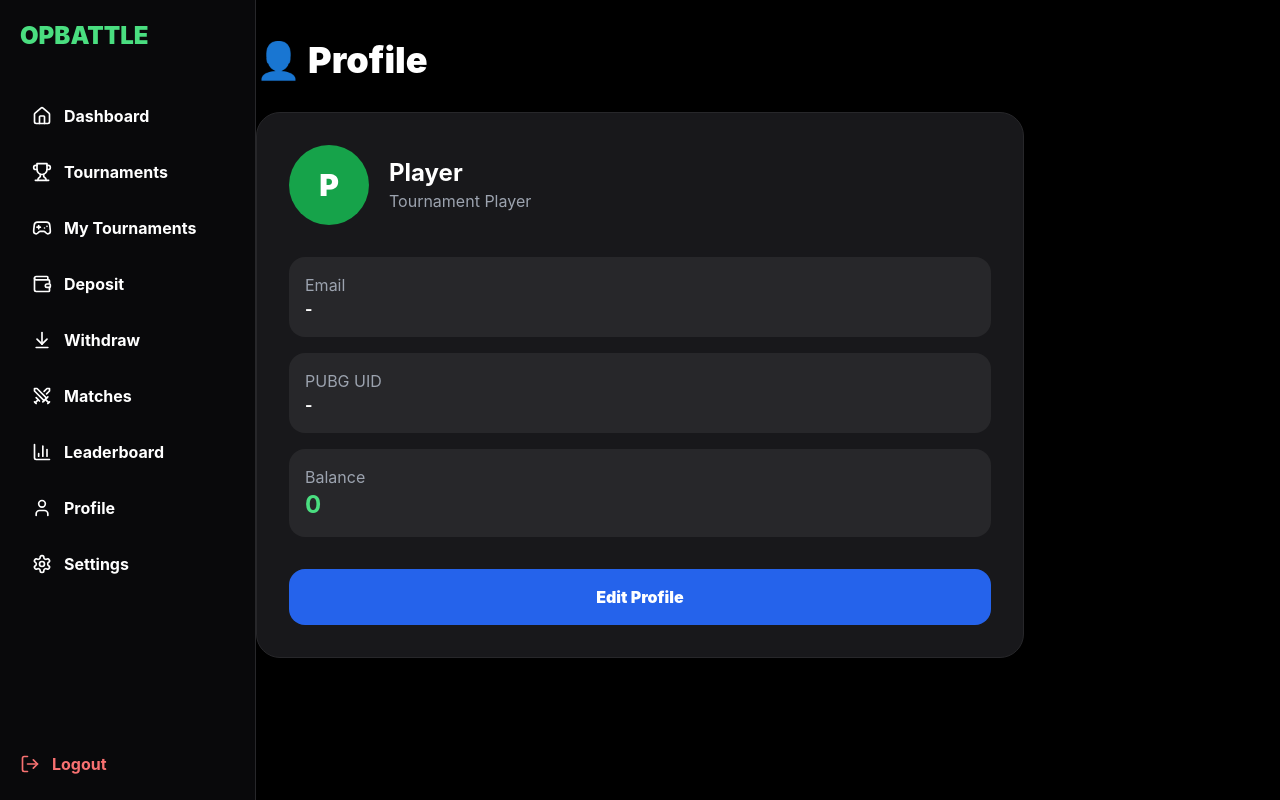
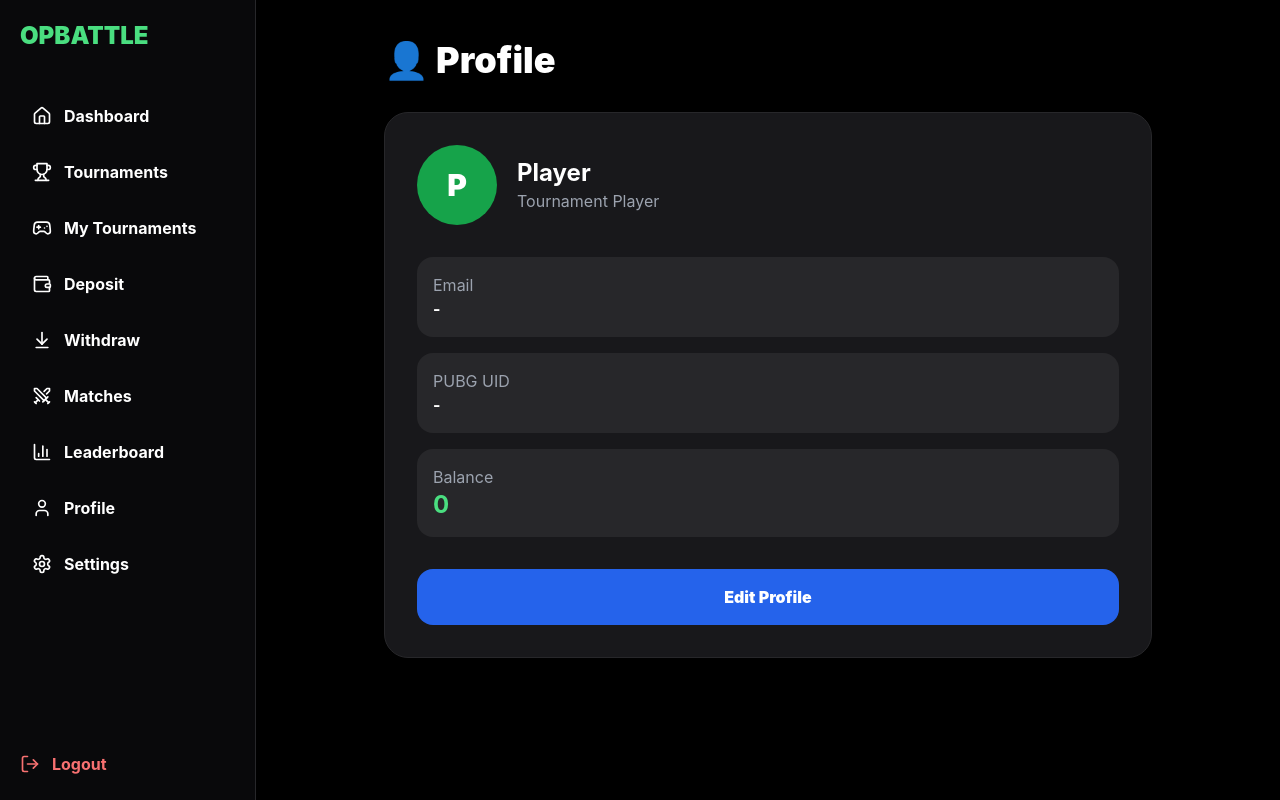
Before and after one commit to Cashipro/opbattle, a Next.js app in the folder frontend/: page /profile in a window 1280 px wide. Built offline with nearby package versions, Linux system fonts and the light colour scheme.

Commit message:
Update page.tsx

```diff
--- a/frontend/src/app/profile/page.tsx
+++ b/frontend/src/app/profile/page.tsx
@@ -82,6 +82,7 @@ text-white
 flex-1
 p-4
 pt-20
+md:ml-64
 md:p-10
 md:pt-10
 ">
```
